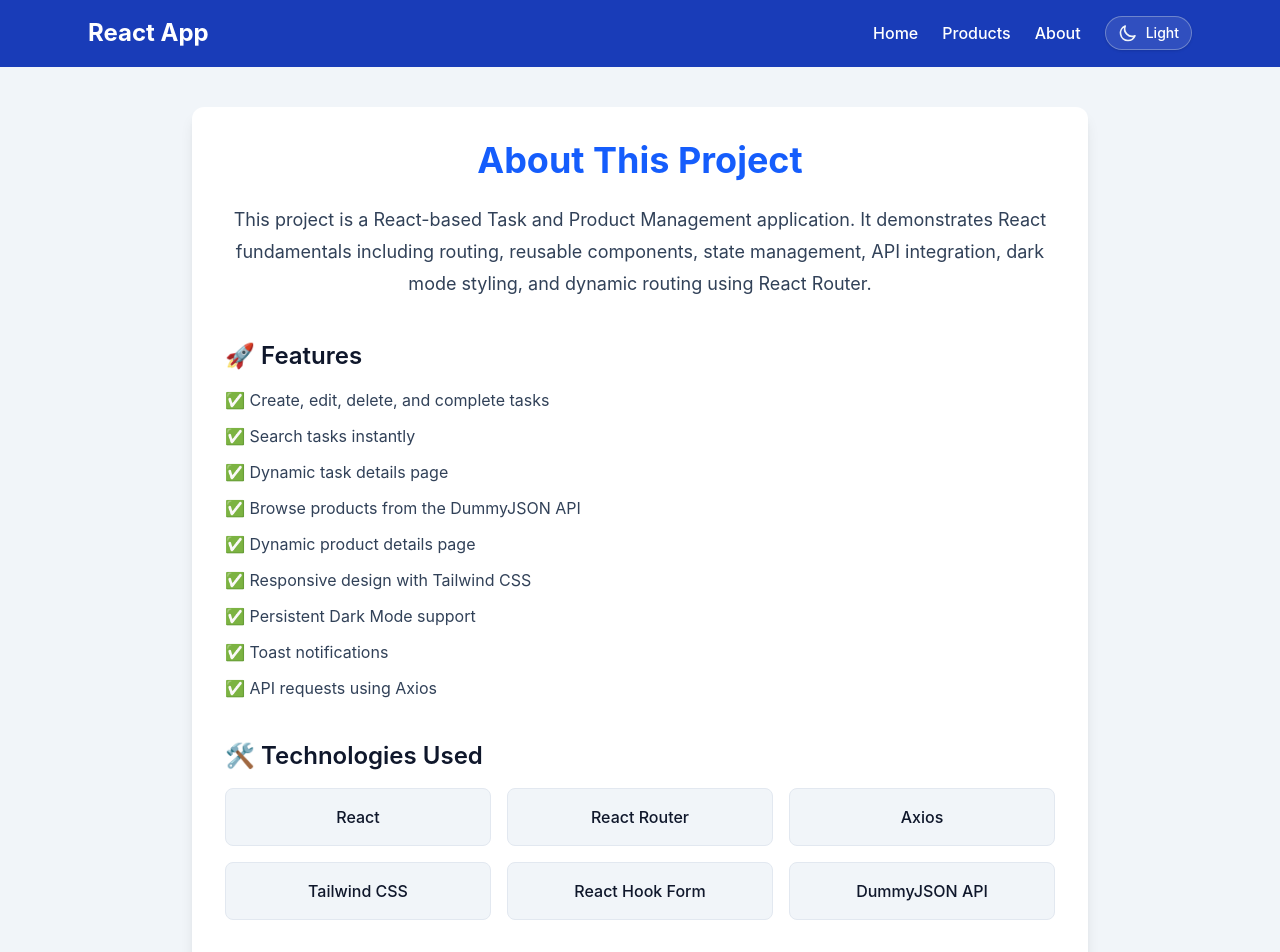
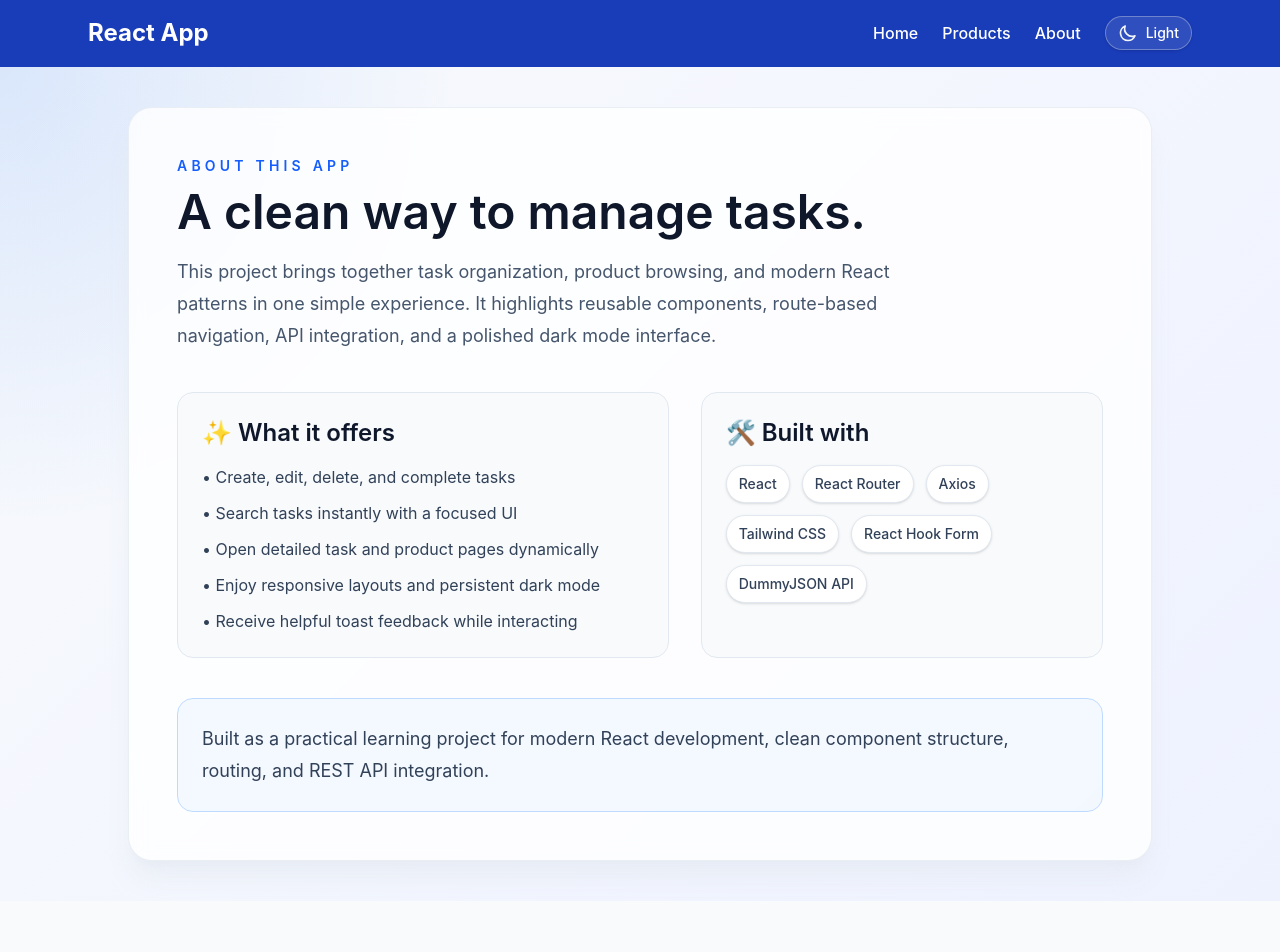
Before and after one commit to Khalidm0/To-Do, a React (Vite) app: page /about in a window 1280 px wide. Shown: the top 952 px of the page. After the commit the page ends 901 px from the top, so only its background shows below. Built offline with nearby package versions, Linux system fonts and the light colour scheme.

Commit message:
ui update

```diff
--- a/src/components/SearchBar.jsx
+++ b/src/components/SearchBar.jsx
@@ -6,20 +6,28 @@ function SearchBar() {
   const setSearchQuery= useTaskStore((state)=>state.setSearchQuery);
 
   return (
-     <div className="bg-white dark:bg-slate-800 border border-transparent dark:border-slate-700/80 rounded-xl shadow-md p-6 mb-8 transition-colors duration-300">
+    <div className="rounded-2xl border border-slate-200/70 bg-white p-6 shadow-sm transition-colors duration-300 dark:border-slate-700/70 dark:bg-slate-800/90">
+      <div className="flex flex-col gap-2 sm:flex-row sm:items-end sm:justify-between">
+        <div>
+          <h2 className="text-xl font-semibold text-slate-900 dark:text-slate-100">Find a task</h2>
 
-      <h2 className="text-2xl font-bold mb-5 text-slate-900 dark:text-slate-100">
-        Search Tasks
-      </h2>
+        </div>
 
-      <input type="text"
-       value={searchQuery}
-        onChange={(e)=>setSearchQuery(e.target.value)
-        }
-        placeholder="Search by title..."
-        className="w-full border border-slate-300 dark:border-slate-700 bg-white dark:bg-slate-900 text-slate-900 dark:text-slate-100 placeholder-slate-400 dark:placeholder-slate-500 rounded-lg px-4 py-3 focus:outline-none focus:ring-2 focus:ring-blue-500 transition-colors"
-      />
+        <div className="rounded-full bg-blue-50 px-3 py-1 text-sm font-medium text-blue-700 dark:bg-blue-950/50 dark:text-blue-300">
+          {searchQuery ? "Filtering results" : "Showing all tasks"}
+        </div>
+      </div>
 
+      <div className="mt-4 flex items-center gap-3 rounded-xl border border-slate-200 bg-slate-50 px-4 py-3 dark:border-slate-700 dark:bg-slate-900/70">
+        <span className="text-lg"></span>
+        <input
+          type="text"
+          value={searchQuery}
+          onChange={(e) => setSearchQuery(e.target.value)}
+          placeholder="Search by title..."
+          className="w-full border-0 bg-transparent text-slate-900 outline-none placeholder:text-slate-400 dark:text-slate-100 dark:placeholder:text-slate-500"
+        />
+      </div>
     </div>
   );
 }
--- a/src/pages/About.jsx
+++ b/src/pages/About.jsx
@@ -1,72 +1,53 @@
 function About() {
   return (
-    <div className="min-h-screen bg-slate-100 dark:bg-slate-950 text-slate-900 dark:text-slate-100 py-10 px-6 transition-colors duration-300">
-      <div className="max-w-4xl mx-auto bg-white dark:bg-slate-900 border border-transparent dark:border-slate-800 rounded-xl shadow-lg p-8">
-        <h1 className="text-4xl font-bold text-center text-blue-600 dark:text-blue-400 mb-6">
-          About This Project
-        </h1>
-
-        <p className="text-slate-700 dark:text-slate-300 text-lg leading-8 text-center">
-          This project is a React-based Task and Product Management application.
-          It demonstrates React fundamentals including routing, reusable
-          components, state management, API integration, dark mode styling, and dynamic routing
-          using React Router.
-        </p>
-
-        <div className="mt-10">
-          <h2 className="text-2xl font-semibold mb-4 text-slate-900 dark:text-slate-100">
-            🚀 Features
-          </h2>
-
-          <ul className="space-y-3 text-slate-700 dark:text-slate-300">
-            <li>✅ Create, edit, delete, and complete tasks</li>
-            <li>✅ Search tasks instantly</li>
-            <li>✅ Dynamic task details page</li>
-            <li>✅ Browse products from the DummyJSON API</li>
-            <li>✅ Dynamic product details page</li>
-            <li>✅ Responsive design with Tailwind CSS</li>
-            <li>✅ Persistent Dark Mode support</li>
-            <li>✅ Toast notifications</li>
-            <li>✅ API requests using Axios</li>
-        </ul>
+    <div className="min-h-screen bg-[radial-gradient(circle_at_top_left,_rgba(59,130,246,0.16),_transparent_30%),linear-gradient(135deg,_#f8fafc_0%,_#eef2ff_100%)] px-4 py-10 text-slate-900 transition-colors duration-300 dark:bg-[radial-gradient(circle_at_top_left,_rgba(96,165,250,0.2),_transparent_30%),linear-gradient(135deg,_#020617_0%,_#0f172a_100%)] dark:text-slate-100 sm:px-6 lg:px-8">
+      <div className="mx-auto max-w-5xl rounded-3xl border border-slate-200/70 bg-white/80 p-8 shadow-xl shadow-slate-200/60 backdrop-blur dark:border-slate-700/70 dark:bg-slate-900/80 dark:shadow-slate-950/30 sm:p-10 lg:p-12">
+        <div className="max-w-3xl">
+          <p className="text-sm font-semibold uppercase tracking-[0.3em] text-blue-600 dark:text-blue-400">
+            About this app
+          </p>
+          <h1 className="mt-3 text-4xl font-semibold sm:text-5xl">
+            A clean way to manage tasks.
+          </h1>
+          <p className="mt-5 text-lg leading-8 text-slate-600 dark:text-slate-300">
+            This project brings together task organization, product browsing, and modern React patterns in one simple experience. It highlights reusable components, route-based navigation, API integration, and a polished dark mode interface.
+          </p>
         </div>
 
-        <div className="mt-10">
-          <h2 className="text-2xl font-semibold mb-4 text-slate-900 dark:text-slate-100">
-            🛠 Technologies Used
-          </h2>
+        <div className="mt-10 grid gap-8 lg:grid-cols-[1.1fr_0.9fr]">
+          <div className="rounded-2xl border border-slate-200 bg-slate-50 p-6 dark:border-slate-700 dark:bg-slate-800/70">
+            <h2 className="text-2xl font-semibold text-slate-900 dark:text-slate-100">
+              ✨ What it offers
+            </h2>
+            <ul className="mt-4 space-y-3 text-slate-700 dark:text-slate-300">
+              <li>• Create, edit, delete, and complete tasks</li>
+              <li>• Search tasks instantly with a focused UI</li>
+              <li>• Open detailed task and product pages dynamically</li>
+              <li>• Enjoy responsive layouts and persistent dark mode</li>
+              <li>• Receive helpful toast feedback while interacting</li>
+            </ul>
+          </div>
 
-          <div className="grid grid-cols-2 md:grid-cols-3 gap-4">
-            <div className="bg-slate-100 dark:bg-slate-800 dark:text-slate-200 border border-slate-200 dark:border-slate-700 rounded-lg p-4 text-center font-medium">
-              React
-            </div>
-
-            <div className="bg-slate-100 dark:bg-slate-800 dark:text-slate-200 border border-slate-200 dark:border-slate-700 rounded-lg p-4 text-center font-medium">
-              React Router
-            </div>
-
-            <div className="bg-slate-100 dark:bg-slate-800 dark:text-slate-200 border border-slate-200 dark:border-slate-700 rounded-lg p-4 text-center font-medium">
-              Axios
-            </div>
-
-            <div className="bg-slate-100 dark:bg-slate-800 dark:text-slate-200 border border-slate-200 dark:border-slate-700 rounded-lg p-4 text-center font-medium">
-              Tailwind CSS
-            </div>
-
-            <div className="bg-slate-100 dark:bg-slate-800 dark:text-slate-200 border border-slate-200 dark:border-slate-700 rounded-lg p-4 text-center font-medium">
-              React Hook Form
-            </div>
-
-            <div className="bg-slate-100 dark:bg-slate-800 dark:text-slate-200 border border-slate-200 dark:border-slate-700 rounded-lg p-4 text-center font-medium">
-              DummyJSON API
+          <div className="rounded-2xl border border-slate-200 bg-slate-50 p-6 dark:border-slate-700 dark:bg-slate-800/70">
+            <h2 className="text-2xl font-semibold text-slate-900 dark:text-slate-100">
+              🛠 Built with
+            </h2>
+            <div className="mt-4 flex flex-wrap gap-3">
+              {['React', 'React Router', 'Axios', 'Tailwind CSS', 'React Hook Form', 'DummyJSON API'].map((tech) => (
+                <span
+                  key={tech}
+                  className="rounded-full border border-slate-200 bg-white px-3 py-2 text-sm font-medium text-slate-700 shadow-sm dark:border-slate-600 dark:bg-slate-900 dark:text-slate-200"
+                >
+                  {tech}
+                </span>
+              ))}
             </div>
           </div>
         </div>
 
-        <div className="mt-10 border-t border-slate-200 dark:border-slate-800 pt-6 text-center text-slate-600 dark:text-slate-400">
-          <p>
-            Built to practice modern React development, component-based
-            architecture, routing, and REST API integration.
+        <div className="mt-10 rounded-2xl border border-blue-200 bg-blue-50/70 p-6 text-slate-700 dark:border-blue-900/50 dark:bg-blue-950/30 dark:text-slate-300">
+          <p className="text-lg leading-8">
+            Built as a practical learning project for modern React development, clean component structure, routing, and REST API integration.
           </p>
         </div>
       </div>
--- a/src/pages/Home.jsx
+++ b/src/pages/Home.jsx
@@ -16,9 +16,7 @@ function Home() {
  const notify=(message) => toast.success(message);
 
  const setTasks = useTaskStore((state) => state.setTasks);
-  const editingTask = useTaskStore((state) => state.editingTask);
-
-
+ const editingTask = useTaskStore((state) => state.editingTask);
 
  useEffect(()=>{
     async function fetchTasks(){
@@ -57,16 +55,16 @@ function Home() {
 
 
   return (
+    <div className="min-h-screen bg-[radial-gradient(circle_at_top_left,_rgba(59,130,246,0.16),_transparent_35%),linear-gradient(135deg,_#f8fafc_0%,_#eef2ff_100%)] px-4 py-6 transition-colors duration-300 dark:bg-[radial-gradient(circle_at_top_left,_rgba(96,165,250,0.2),_transparent_35%),linear-gradient(135deg,_#020617_0%,_#0f172a_100%)] sm:px-6 lg:px-8 dark:text-slate-100 text-slate-900">
+      <div className="mx-auto max-w-6xl">
+        <div className="mt-8 space-y-6">
+          <TaskForm ref={form} notify={notify} />
+          <SearchBar />
+          <TaskList />
+        </div>
 
-     <div className="min-h-screen bg-slate-100 dark:bg-slate-950 text-slate-900 dark:text-slate-100 p-8 transition-colors duration-300">
-        <div className="max-w-4xl mx-auto">
-
-
-    <TaskForm ref={form} notify={notify} />
-    <SearchBar />
-    <TaskList />
-     <ToastContainer theme={darkMode ? "dark" : "light"} />
-    </div>
+        <ToastContainer theme={darkMode ? "dark" : "light"} />
+      </div>
     </div>
   );
 }
```
Also changed, not shown: src/components/TaskForm.jsx (+21 -18 lines), src/components/TaskList.jsx (+32 -12 lines), 5 other files (tests, documents, lock files or other folders).
